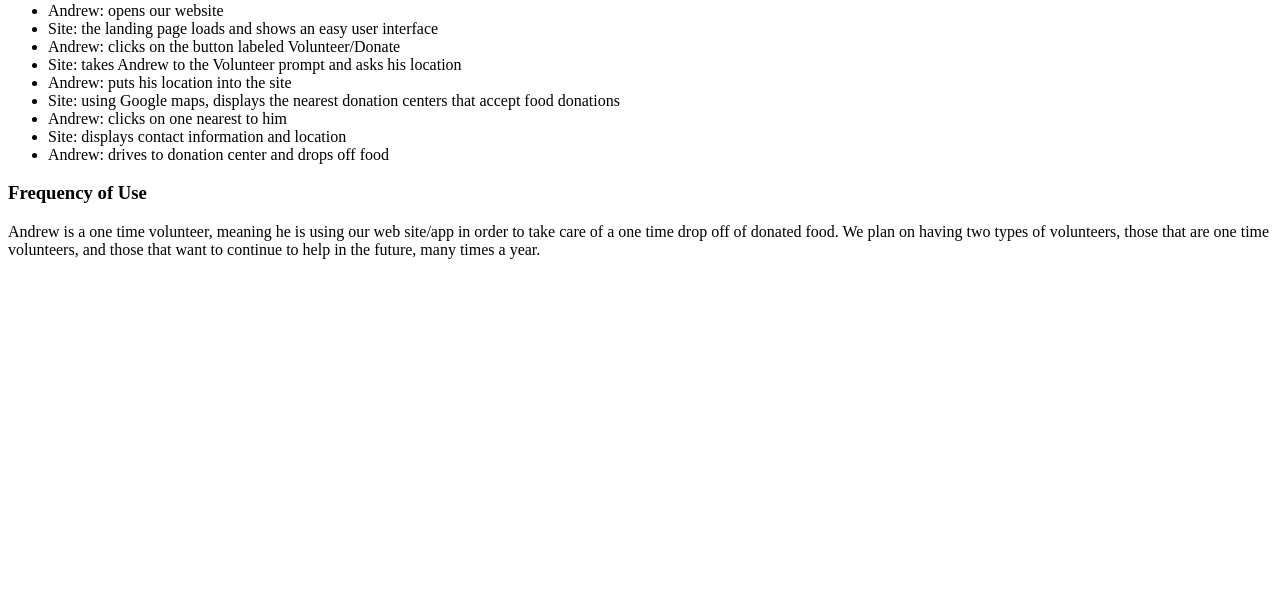
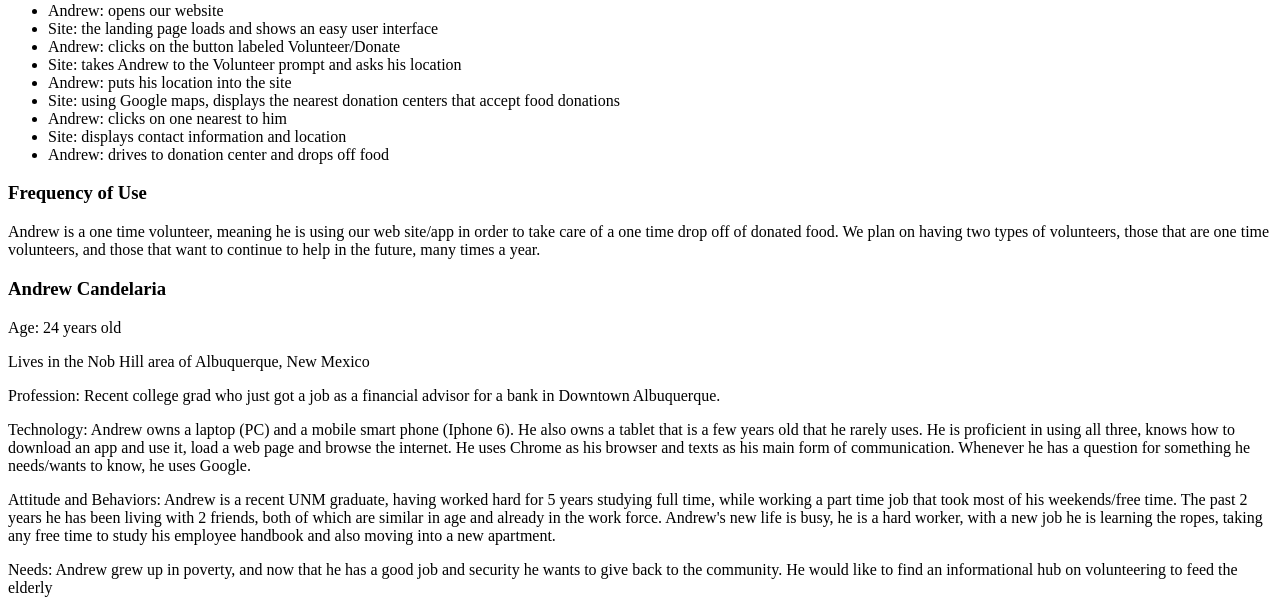
Before and after one commit to fullStackMartinez/feeding-our-past, a PHP site: page /epic/persona-1.php in a window 1280 px wide. Shown: the part 882-1495 px from the top of the page. Before the commit the page ends 1141 px from the top, so only its background shows below. Run offline with PHP 8.4, Linux system fonts and the light colour scheme.

Commit message:
added interaction flow and frequency of use to volunteer persona-1

```diff
--- a/epic/persona-1.php
+++ b/epic/persona-1.php
@@ -1,7 +1,7 @@
 <!DOCTYPE html>
 <html lang="en">
 	<head>
-		<meta charset="UTF-8">
+		<meta charset="UTF-8" />
 		<title>Feeding Our Past: Persona-1</title>
 	</head>
 	<body>
@@ -63,7 +63,21 @@
 			<h3>Frequency of Use</h3>
 			<p>Andrew is a one time volunteer, meaning he is using our web site/app in order to take care of a one time drop off of donated food. We plan on having two types of volunteers, those that are one time volunteers, and those that want to continue to help in the future, many times a year.</p>
 		</section>
-		<!--
+		<!--Since we have 2 volunteer types, I will edit the above Persona, Andrew Candelaria, as a volunteer who wants to continue volunteering in Albuquerque long term, and so makes a profile on our web site/ app-->
+		<section>
+				<h3>Andrew Candelaria</h3>
+				<p>Age: 24 years old</p>
+				<p>Lives in the Nob Hill area of Albuquerque, New Mexico</p>
+				<p>Profession: Recent college grad who just got a job as a financial advisor for a bank in Downtown Albuquerque.</p>
+				<p>Technology: Andrew owns a laptop (PC) and a mobile smart phone (Iphone 6). He also owns a tablet that is a few years old that he rarely uses.
+					He is proficient in using all three, knows how to download an app and use it, load a web page and browse the internet. He uses Chrome as his browser and texts as his main form of communication. Whenever he has a question for something he needs/wants to know, he uses Google.
+				</p>
+				<p>Attitude and Behaviors: Andrew is a recent UNM graduate, having worked hard for 5 years studying full time, while working a part time job that took most of his weekends/free time. The past 2 years he has been living with 2 friends, both of which are similar in age and already in the work force.
+					Andrew's new life is busy, he is a hard worker, with a new job he is learning the ropes, taking any free time to study his employee handbook and also moving into a new apartment.
+				</p>
+				<p>Needs: Andrew grew up in poverty, and now that he has a good job and security he wants to give back to the community. He would like to find an informational hub on volunteering to feed the elderly
+				</p>
+		</section>
 
 	</body>
 </html>
```
